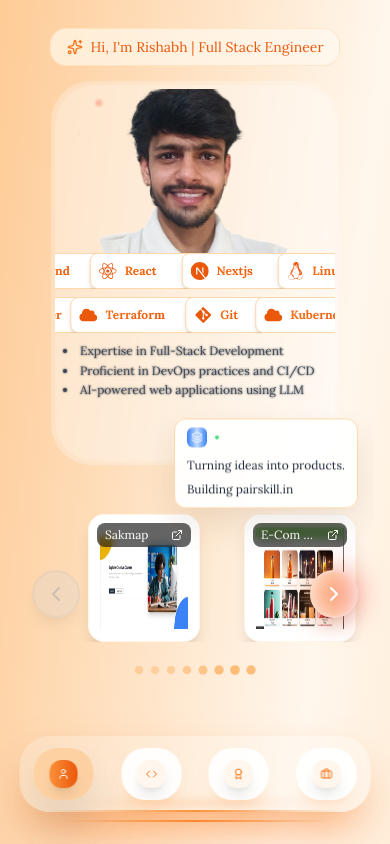
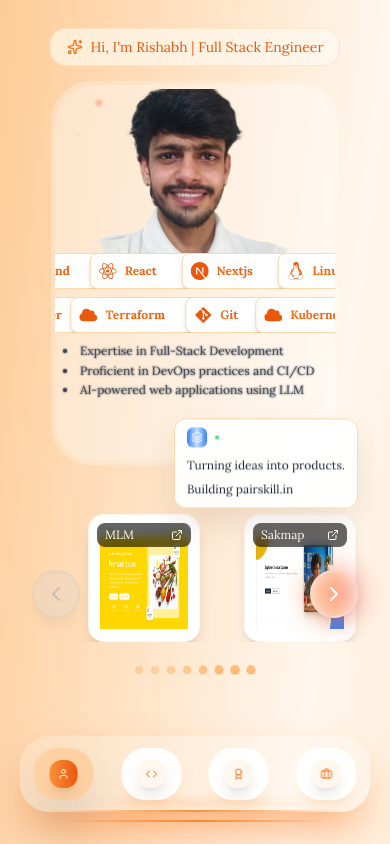
Before and after one commit to chaudhary-rishabh/rishabhc.in, a Next.js app: page / in a window 390 px wide. Shown: the top 844 px of the page. Built offline with nearby package versions, Linux system fonts and the light colour scheme.

Commit message:
reduced padding in exp card

```diff
--- a/components/carousel/horizontal-carousel.tsx
+++ b/components/carousel/horizontal-carousel.tsx
@@ -6,69 +6,69 @@ import { ChevronLeft, ChevronRight } from "lucide-react"
 import ProfileCard, { type ProfileData } from "./profile-card"
 
 const profilesData: ProfileData[] = [
+    // {
+    //     id: 3,
+    //     name: "Vineet Joglekar",
+    //     role: "Engineering Manager",
+    //     company: "PairSkill",
+    //     image: "/rishabh-project-two.png",
+    //     bgColor: "bg-gradient-to-br from-green-400 to-green-500",
+    // },
     {
         id: 1,
-        name: "Josh Burns Tech",
-        role: "SQL Server DBA",
+        company: "MLM",
+        image: "/rishabh_project_mlm.png",
+        bgColor: "bg-gradient-to-br from-blue-500 to-blue-600",
+        Link: "https://mlm-spices.vercel.app/",
+    },
+    {
+        id: 1,
         company: "Sakmap",
         image: "/rishabh-project-two.png",
         bgColor: "bg-gradient-to-br from-blue-500 to-blue-600",
+        Link: "https://sakmap.com",
     },
     {
         id: 2,
-        name: "Chiradeep Patra",
-        role: "Life Coach (ICF - CCE)",
         company: "E-Com MLM",
-        image: "/rishabh-project-one.png",
+        image: "/rishabh_project_yogice.png",
         bgColor: "bg-gradient-to-br from-green-500 to-green-600",
-    },
-    {
-        id: 3,
-        name: "Vineet Joglekar",
-        role: "Engineering Manager",
-        company: "PairSkill",
-        image: "/rishabh-project-two.png",
-        bgColor: "bg-gradient-to-br from-green-400 to-green-500",
+        Link: "https://yogice.in",
     },
     {
         id: 4,
-        name: "Vatsal Nahata",
-        role: "Career Guidance",
         company: "Maidnow",
         image: "/rishabh_project_maido.png",
         bgColor: "bg-gradient-to-br from-orange-400 to-orange-500",
+        Link: "https://sakmap.com",
     },
     {
         id: 5,
-        name: "Vanesa Fernanda",
-        role: "Product Marketing",
         company: "Glace",
         image: "/rishabh_project_glace.png",
         bgColor: "bg-gradient-to-br from-red-500 to-red-600",
+        Link: "https://sakmap.com",
     },
     {
         id: 6,
-        name: "Mitchell Clements",
-        role: "Design Leader",
-        company: "Task Manager",
+        company: "AI Task Manager",
         image: "/rishabh_project_dailytodo.png",
         bgColor: "bg-gradient-to-br from-orange-500 to-orange-600",
+        Link: "https://sakmap.com",
     },
     {
         id: 7,
-        name: "Vani Gupta",
-        role: "Marketing Consultant",
         company: "CRM",
         image: "/rishabh_project_crm.png",
         bgColor: "bg-gradient-to-br from-pink-500 to-pink-600",
+        Link: "https://sakmap.com",
     },
     {
         id: 8,
-        name: "Sarah Johnson",
-        role: "UX Designer",
         company: "MileDash",
         image: "/rishabh-project-two.png",
         bgColor: "bg-gradient-to-br from-purple-500 to-purple-600",
+        Link: "https://sakmap.com",
     },
 ]
 
--- a/components/carousel/profile-card.tsx
+++ b/components/carousel/profile-card.tsx
@@ -5,11 +5,10 @@ import { ExternalLink } from "lucide-react"
 
 export interface ProfileData {
     id: number
-    name: string
-    role: string
     company: string
     image: string
     bgColor: string
+    Link: string
 }
 
 interface ProfileCardProps {
@@ -50,6 +49,7 @@ export default function ProfileCard({ profile }: ProfileCardProps) {
                     </div>
 
                     {/* Company Badge with Link - Positioned at top */}
+                    <a href={profile.Link} target="_blank">
                         <motion.div
                             className="absolute top-2 left-2 right-2 flex items-center justify-between bg-black/60 rounded-lg backdrop-blur-sm text-white px-2 py-1 text-xs font-medium"
                             whileHover={{ scale: 1.02 }}
@@ -59,6 +59,7 @@ export default function ProfileCard({ profile }: ProfileCardProps) {
                                 <ExternalLink className="w-3 h-3 cursor-pointer hover:text-orange-400 transition-colors flex-shrink-0 ml-1" />
                             </motion.div>
                         </motion.div>
+                    </a>
                 </div>
             </div>
         </div>
--- a/components/experience/BubbleExperience.tsx
+++ b/components/experience/BubbleExperience.tsx
@@ -108,11 +108,14 @@ export default function BubbleExperience() {
     if (!hasMounted) return null
 
     return (
-        <div className="w-full mx-auto p-4">
+        <div className="w-full mx-auto p-1 sm:p-5">
             {/* Main Experience Card */}
-            <motion.div ref={containerRef} className="relative mb-8">
+            <h2 className="text-md md:text-xl mx-auto font-bold mb-3 bg-gradient-to-r from-gray-900 to-gray-700 bg-clip-text text-transparent">
+                Professional Experience
+            </h2>
+            <motion.div ref={containerRef} className="relative mb-3">
                 <div
-                    className={`relative overflow-hidden w-full rounded-3xl bg-gradient-to-br ${currentExperience.color} p-6 shadow-2xl`}
+                    className={`relative overflow-hidden w-full rounded-3xl bg-gradient-to-br ${currentExperience.color} p-3 sm:p-6 shadow-2xl`}
                 >
                     {/* Background Pattern */}
                     <div className="absolute inset-0 opacity-10">
@@ -129,11 +132,11 @@ export default function BubbleExperience() {
                             className="relative z-10"
                         >
                             {/* Main Content Card */}
-                            <div className="bg-white/95 backdrop-blur-sm rounded-3xl p-5 mb-4 shadow-lg">
+                            <div className="bg-white/95 w-full backdrop-blur-sm rounded-3xl p-5 mb-4 shadow-lg">
                                 <div className="flex items-start justify-between mb-3">
                                     <div>
                                         <h3 className="font-bold text-gray-900 text-lg leading-tight">{currentExperience.company}</h3>
-                                        <div className="flex items-center gap-2 text-blue-600 text-sm font-medium mt-1">
+                                        <div className="flex items-center gap-2 text-sm font-medium mt-1">
                                             <Calendar className="w-3 h-3" />
                                             {currentExperience.duration}
                                         </div>
@@ -176,7 +179,7 @@ export default function BubbleExperience() {
 
             {/* Bubble Navigation with Rope-like Connections */}
             <div className="relative">
-                <div className={`bg-gradient-to-r from-orange-50 to-orange-200 rounded-3xl p-4 shadow-xl`}>
+                <div className={`bg-gradient-to-r from-orange-50 to-orange-200 rounded-3xl p-3 shadow-xl`}>
                     <div className="relative flex items-center justify-between">
                         {/* SVG for Rope-like Connections */}
                         <svg
--- a/components/experience/ExperienceWizard.tsx
+++ b/components/experience/ExperienceWizard.tsx
@@ -80,7 +80,7 @@ export default function ExperienceWizard() {
     if (!hasMounted) return null
 
     return (
-        <div className="w-full max-w-4xl mx-auto px-4">
+        <div className="w-full mx-auto">
             {/* Header */}
             <motion.div
                 initial={{ opacity: 0, y: 30 }}
--- a/components/profile/profile.tsx
+++ b/components/profile/profile.tsx
@@ -2,7 +2,7 @@ import React from 'react'
 
 const Profile = () => {
     return (
-        <div className='bg-white rounded-3xl shadow-2xl shadow-orange-200 p-6 mx-auto mt-10'>
+        <div className='bg-white p-6 mx-auto'>
             {/* Profile Section Header */}
             <h1 className="text-2xl font-bold text-center text-black my-3">About</h1>
 
```
Also changed, not shown: public/rishabh_project_mlm.png (added), public/rishabh_project_yogice.png (added). Lines whose indentation alone changed are shown as unchanged.
